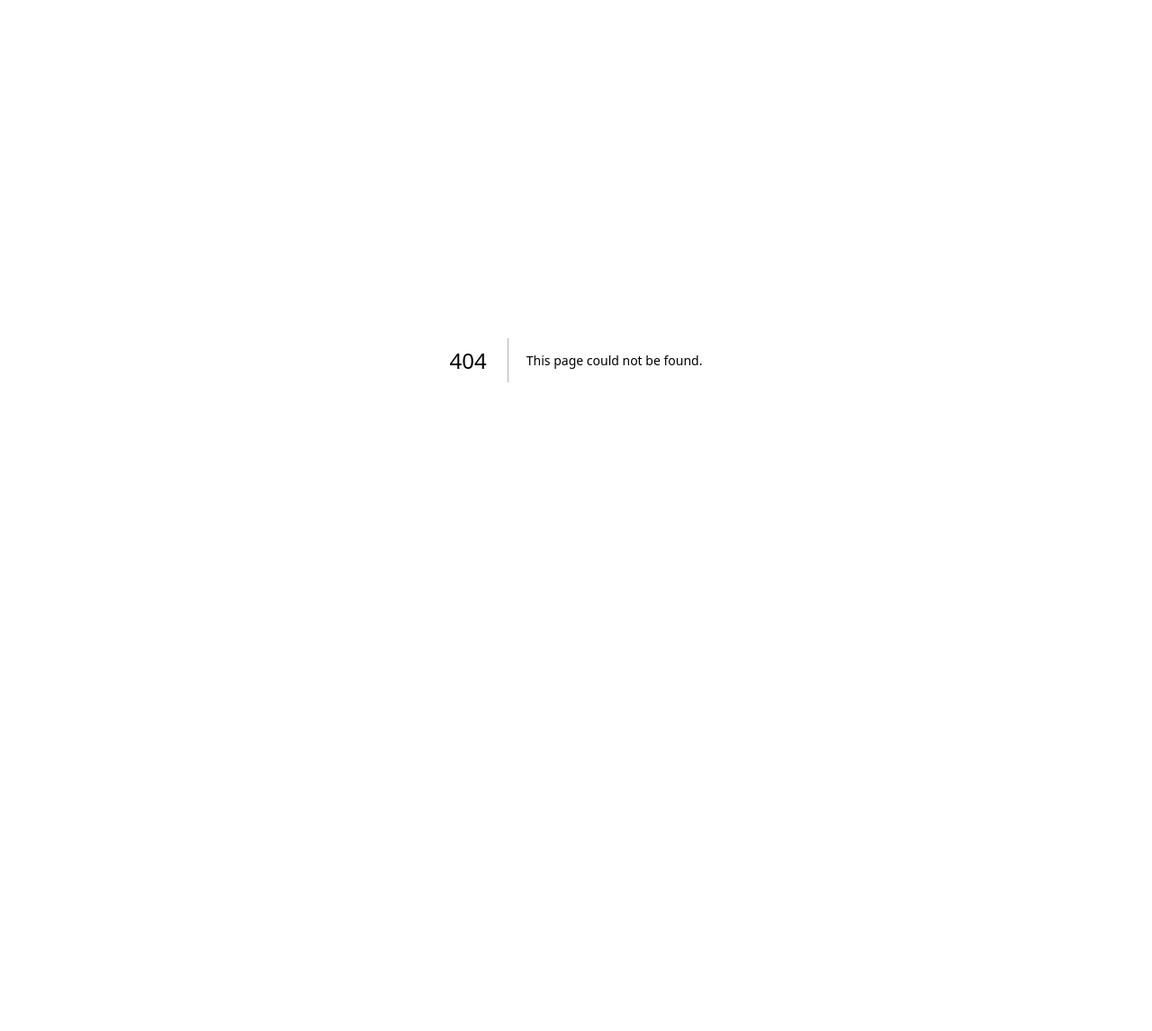
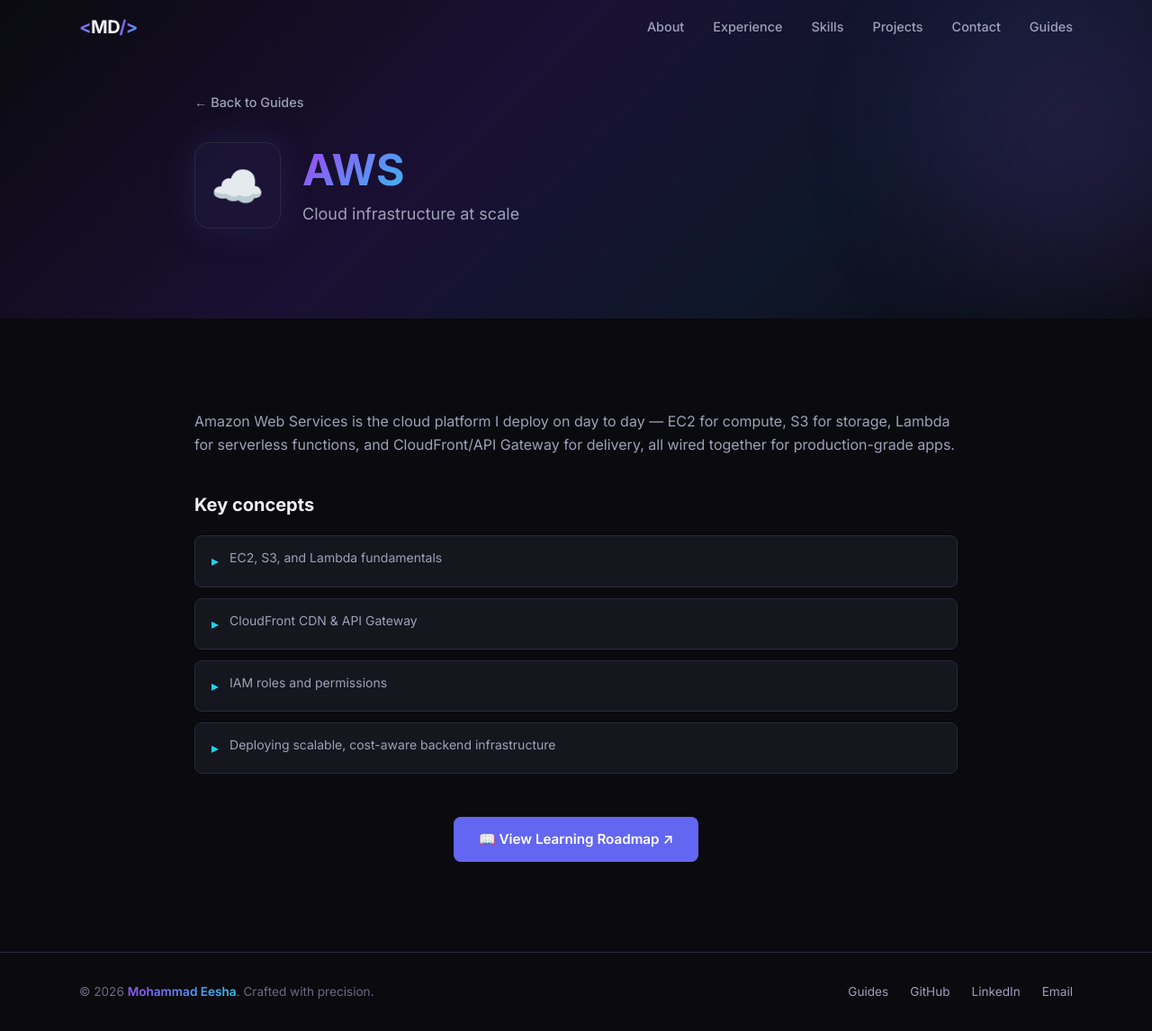
Before and after one commit to eesha-info/eeshaPortfolio, a Next.js app: page /guides/aws in a window 1280 px wide. Before the commit this address had no page. Shown: the whole page at 90% size. Before the commit the page ends 800 px from the top, so only its background shows below. Built offline with nearby package versions, Linux system fonts and the light colour scheme.

Commit message:
Rename /tech-stack route to /guides
Moves app/tech-stack -> app/guides and updates every internal link
(Navbar, Footer, TechStackGrid, detail page back-link) plus page
copy and metadata titles to match the "Guides" nav label, so the
route and on-page content are consistent with the tab name.

```diff
--- a/app/components/Footer.tsx
+++ b/app/components/Footer.tsx
@@ -14,7 +14,7 @@
             . Crafted with precision.
           </p>
           <div className="flex gap-6">
-            <Link href="/tech-stack">Guides</Link>
+            <Link href="/guides">Guides</Link>
             <a href={socialLinks.github} target="_blank" rel="noopener noreferrer">
               GitHub
             </a>
--- a/app/components/Navbar.tsx
+++ b/app/components/Navbar.tsx
@@ -49,7 +49,7 @@
             </Link>
           ))}
           <Link
-            href="/tech-stack"
+            href="/guides"
             className="nav-link"
             onClick={() => setMenuOpen(false)}
           >
--- a/app/components/TechStackGrid.tsx
+++ b/app/components/TechStackGrid.tsx
@@ -81,7 +81,7 @@
               {tech.description}
             </p>
 
-            <Link href={`/tech-stack/${tech.slug}`} className="read-docs-link">
+            <Link href={`/guides/${tech.slug}`} className="read-docs-link">
               Read More →
             </Link>
           </div>
--- a/app/tech-stack/[slug]/page.tsx
+++ b/app/guides/[slug]/page.tsx
@@ -19,12 +19,12 @@
   const tech = getTechBySlug(slug);
   if (!tech) return {};
   return {
-    title: `${tech.name} | Tech Stack | Mohammad Eesha`,
+    title: `${tech.name} | Guides | Mohammad Eesha`,
     description: tech.description,
   };
 }
 
-export default async function TechDetailPage({
+export default async function GuideDetailPage({
   params,
 }: {
   params: Promise<{ slug: string }>;
@@ -56,8 +56,8 @@
         />
 
         <div className="max-w-4xl mx-auto px-6 relative z-10">
-          <Link href="/tech-stack" className="back-link mb-8 inline-flex">
-            ← Back to Tech Stack
+          <Link href="/guides" className="back-link mb-8 inline-flex">
+            ← Back to Guides
           </Link>
 
           <div className="flex flex-col md:flex-row items-start md:items-center gap-6 animate-fade-in-up">
--- a/app/tech-stack/page.tsx
+++ b/app/guides/page.tsx
@@ -6,12 +6,12 @@
 import { techStack } from "@/app/lib/techStack";
 
 export const metadata: Metadata = {
-  title: "Tech Stack & Learning Resources | Mohammad Eesha",
+  title: "Guides | Mohammad Eesha",
   description:
-    "A guided tour of the languages, databases, and cloud tools I work with — with quick explainers and links to official documentation.",
+    "In-depth guides on the languages, databases, and cloud tools I work with — with quick explainers and links to official documentation.",
 };
 
-export default function TechStackPage() {
+export default function GuidesPage() {
   return (
     <>
       <Navbar />
@@ -52,13 +52,13 @@
               animationFillMode: "forwards",
             }}
           >
-            📚 Learning Resources
+            📚 Guides
           </span>
           <h1
             className="text-4xl md:text-6xl font-bold mb-5 animate-fade-in-up delay-100"
             style={{ opacity: 0, animationFillMode: "forwards", lineHeight: 1.15 }}
           >
-            Explore the <span className="gradient-text">Tech Stack</span>
+            Explore the <span className="gradient-text">Guides</span>
           </h1>
           <p
             className="text-base md:text-lg animate-fade-in-up delay-200"
```
